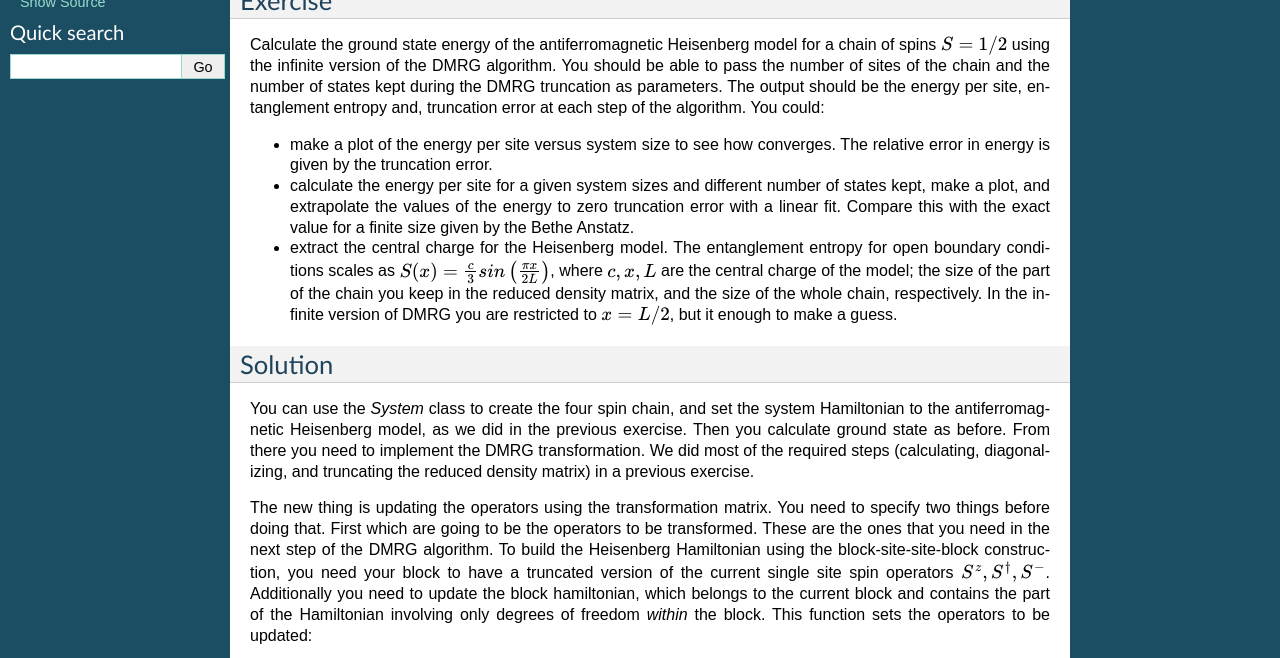
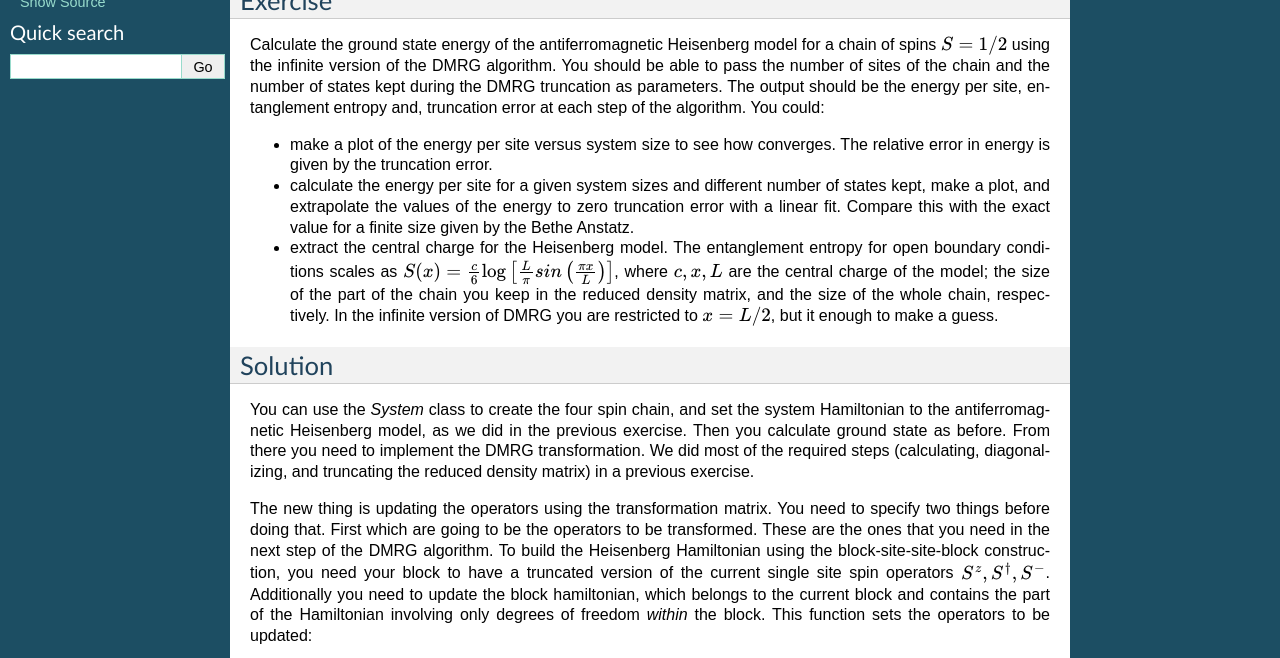
Before and after one commit to iglpdc/dmrg101_tutorial, a Sphinx documentation site: the page built from docs/infinite_heisenberg.rst, in a window 1280 px wide and 900 px high, scrolled down 326 px, cut to the strip 0-658 px from the top of the window. Built offline with Sphinx 7.4.7, drawn with Linux system fonts in a browser that asks for light colours; formulas are drawn with MathJax 3; pages that are not in the unit, such as notebooks, are missing from menus.

Commit message:
Fixed equation.

```diff
--- a/docs/infinite_heisenberg.rst
+++ b/docs/infinite_heisenberg.rst
@@ -35,13 +35,15 @@ and, truncation error at each step of the algorithm. You could:
   number of states kept, make a plot, and extrapolate the values of the
   energy to zero truncation error with a linear fit. Compare this with the
   exact value for a finite size given by the Bethe Anstatz.
+
 - extract the central charge for the Heisenberg model. The entanglement
   entropy for open boundary conditions scales as
-  :math:`S(x)=\frac{c}{3}sin\left(\frac{\pi x}{2L}\right)`, where :math:`c,
-  x, L` are the central charge of the model; the size of the part of the
-  chain you keep in the reduced density matrix, and the size of the whole
-  chain, respectively. In the infinite version of DMRG you are restricted to
-  :math:`x=L/2`, but it enough to make a guess.
+  :math:`S(x)=\frac{c}{6}\log\left[\frac{L}{\pi}sin\left(\frac{\pi
+  x}{L}\right)\right]`, where :math:`c, x, L` are the central charge of
+  the model; the size of the part of the chain you keep in the reduced
+  density matrix, and the size of the whole chain, respectively. In the
+  infinite version of DMRG you are restricted to :math:`x=L/2`, but it
+  enough to make a guess.
 
 Solution
 --------
```
